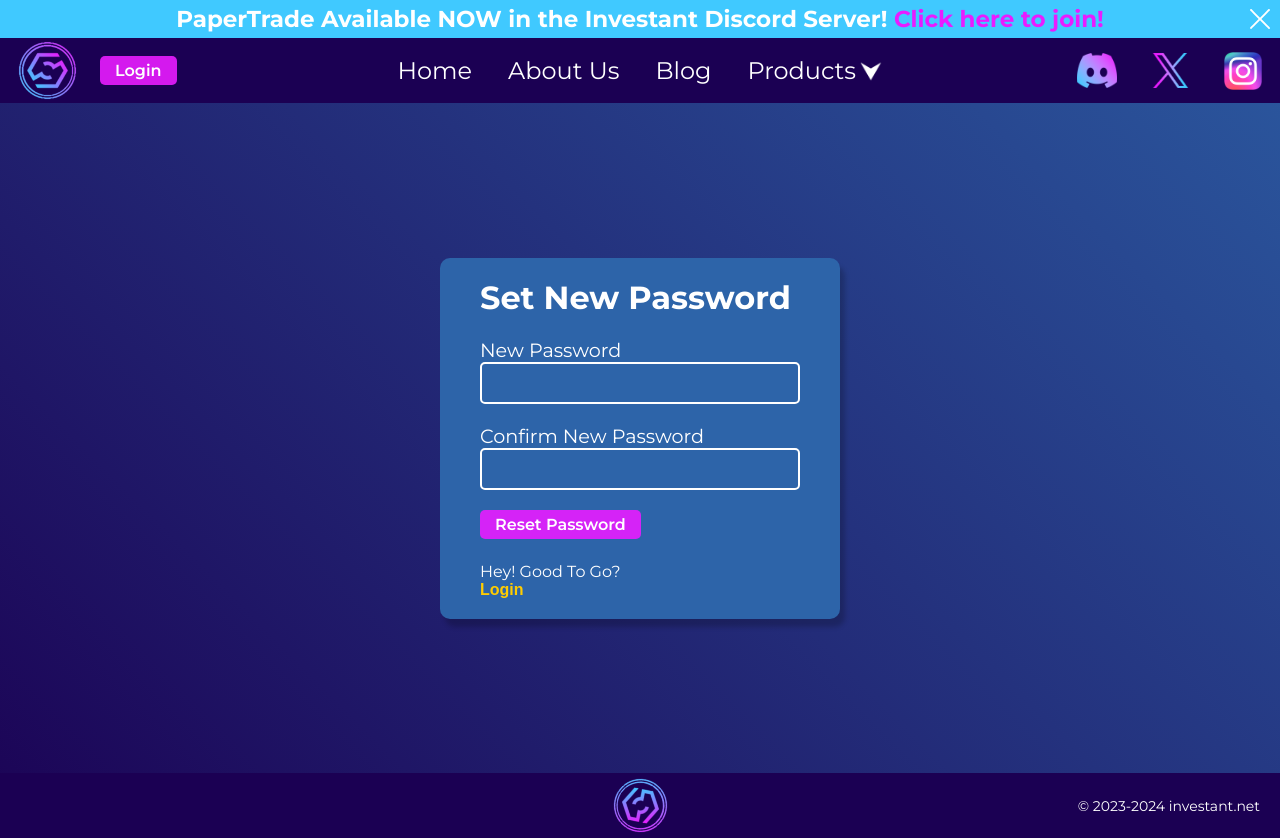
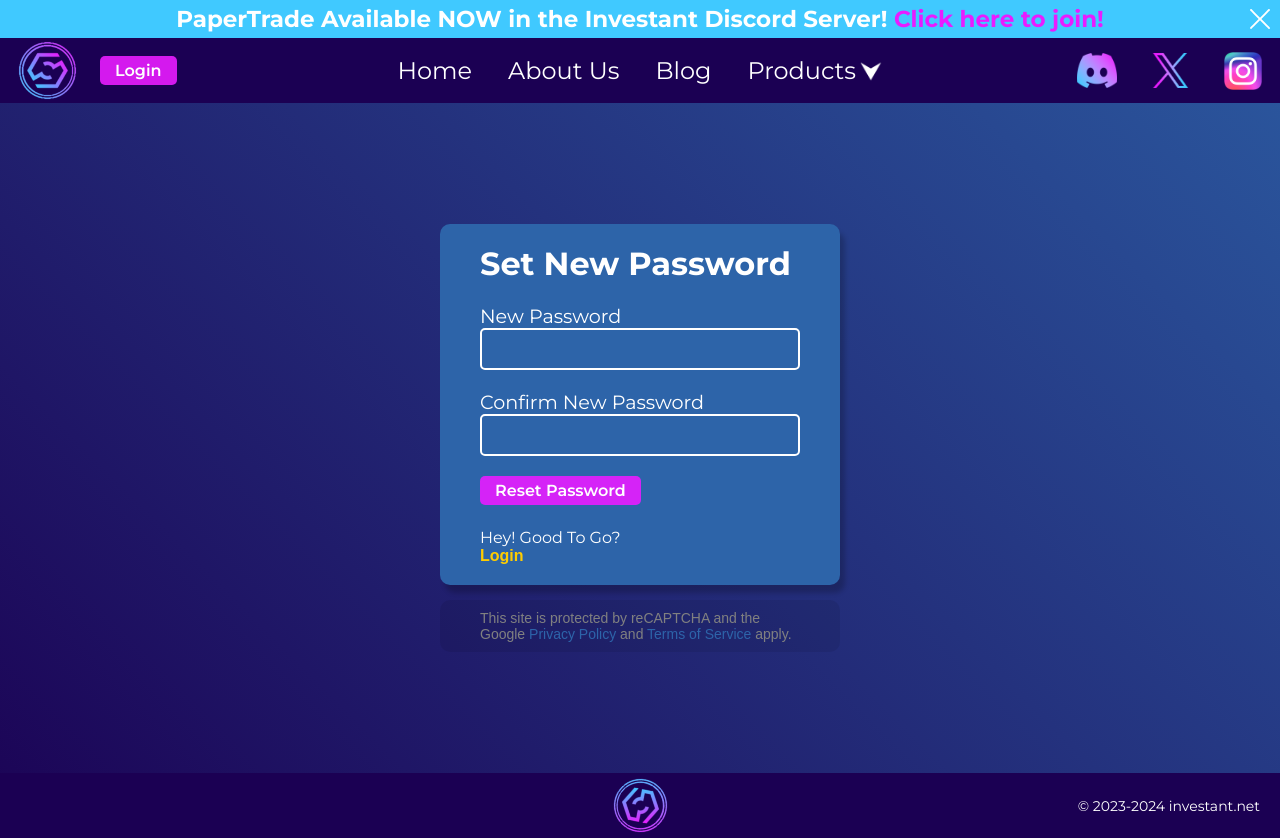
Before and after one commit to SuzerainY/investant-net, a Next.js app: page /recovery/new-password in a window 1280 px wide. Built offline with nearby package versions, Linux system fonts and the light colour scheme; no server answers.

Commit message:
Google reCAPTCHA implemented on all current form flows

```diff
--- a/components/Header/Header.js
+++ b/components/Header/Header.js
@@ -5,10 +5,26 @@ import Image from "next/image";
 import { useInvestantUserAuth } from "@/context/GlobalContext";
 
 export default function Header() {
+
   const router = useRouter();
+  const { userSignedIn, username, clearInvestantUser } = useInvestantUserAuth();
 
-  // Fetch whether or not this user is signed in
-  const { userSignedIn, username, clearInvestantUser } = useInvestantUserAuth();
+  // Mobile menu references
+  const mobileMenuContainer = useRef(null);
+  const mobileMenu = useRef(null);
+  const mobileMenuButtonOpen = useRef(null);
+  const mobileMenuButtonClose = useRef(null);
+  const mobileMenuProductsDropdown = useRef(null);
+
+  //Mobile menu state
+  const [showProductsDropdown, setShowProductsDropdown] = useState(false);
+  const handleShowProductsDropdownClick = () => {
+    if (!showProductsDropdown) {
+      setShowProductsDropdown(true);
+    } else {
+      setShowProductsDropdown(false);
+    }
+  };
 
   // Route to product sections if navigated to via header
   const handleProductClick = (productId) => {
@@ -26,23 +42,6 @@ export default function Header() {
           if (productSection) {productSection.scrollIntoView({ behavior: 'smooth' });}
         }, 100);
       });
-    }
-  };
-
-  // Mobile menu references
-  const mobileMenuContainer = useRef(null);
-  const mobileMenu = useRef(null);
-  const mobileMenuButtonOpen = useRef(null);
-  const mobileMenuButtonClose = useRef(null);
-  const mobileMenuProductsDropdown = useRef(null);
-
-  //Mobile menu state
-  const [showProductsDropdown, setShowProductsDropdown] = useState(false);
-  const handleShowProductsDropdownClick = () => {
-    if (!showProductsDropdown) {
-      setShowProductsDropdown(true);
-    } else {
-      setShowProductsDropdown(false);
     }
   };
 
--- a/my_modules/authenticationhelp.js
+++ b/my_modules/authenticationhelp.js
@@ -28,7 +28,6 @@ export const verifyGoogleRecaptcha = async (token) => {
             body: JSON.stringify({ token })
         });
         const googleRecaptchaData = await googleRecaptchaResponse.json();
-        console.log(`Google reCaptcha Score: ${googleRecaptchaData.score}`);
         if (googleRecaptchaData.success === true && googleRecaptchaData.score > 0.5) {return true;}
         return false;
     } catch (error) {return false;}
--- a/pages/recovery/new-password.js
+++ b/pages/recovery/new-password.js
@@ -2,16 +2,27 @@ import { useEffect, useState } from 'react';
 import { useRouter } from 'next/router';
 import Link from 'next/link';
 import DefaultLayout from "@/layouts/DefaultLayout";
-import { isValidPassword } from '@/my_modules/authenticationhelp';
+import { googleRecaptchaSiteKey, verifyGoogleRecaptcha, isValidPassword } from '@/my_modules/authenticationhelp';
 import { STRAPIurl } from '@/my_modules/bloghelp';
 
 export default function NewPassword() {
+
     const router = useRouter();
     const [userCode, setUserCode] = useState('');
     const [newPassword, setNewPassword] = useState('');
     const [confirmNewPassword, setConfirmNewPassword] = useState('');
     const [error, setError] = useState('');
     const [info, setInfo] = useState('');
+
+    useEffect(() => {
+        const loadGoogleRecaptcha = () => {
+            const googleRecaptchaScript = document.createElement('script');
+            googleRecaptchaScript.src = `https://www.google.com/recaptcha/api.js?render=${googleRecaptchaSiteKey}`;
+            googleRecaptchaScript.async = true;
+            googleRecaptchaScript.defer = true;
+            document.body.appendChild(googleRecaptchaScript);
+        }; loadGoogleRecaptcha();
+    }, []);
 
     useEffect(() => {
         if (router.isReady) {
@@ -36,7 +47,15 @@ export default function NewPassword() {
             return;
         }
 
+        grecaptcha.ready(() => {
+            grecaptcha.execute(googleRecaptchaSiteKey, { action: 'investantWebUserForgotPasswordSetNewPasswordFormSubmission' }).then(async (token) => {
                 try {
+                    // Google Recaptcha Verification
+                    if (await verifyGoogleRecaptcha(token) !== true) {
+                        setError('We Believe You Are A Bot. Please Contact Us If The Issue Persists.');
+                        return;
+                    }
+
                     const response = await fetch(`${STRAPIurl}/api/auth/reset-password`, {
                         method: 'POST',
                         headers: {
@@ -52,13 +71,15 @@ export default function NewPassword() {
 
                     setInfo('New Password Set! Feel Free To Leave This Page!');
                 } catch (error) {setError('Something Went Wrong. Please Contact Us If The Issue Persists.');}
+            });
+        });
     };
 
     return (
         <>
             <DefaultLayout>
                 <div className="login-form-wrapper">
-                    <div className="login-form-container">
+                    <section className="login-form-container">
                         <div className="login-form-title"><h1>Set New Password</h1></div>
                         <form className="login-form" onSubmit={handleNewPassword}>
                             <div className="login-form-row">
@@ -95,7 +116,14 @@ export default function NewPassword() {
                                 </Link>
                             </div>
                         </div>
-                    </div>
+                    </section>
+                    <section className="login-page-google-recaptcha-disclaimer-tag">
+                        <p>
+                            This site is protected by reCAPTCHA and the Google
+                            <a href="https://policies.google.com/privacy"> Privacy Policy</a> and
+                            <a href="https://policies.google.com/terms"> Terms of Service</a> apply.
+                        </p>
+                    </section>
                 </div>
             </DefaultLayout>
         </>
--- a/styles/base/_base.scss
+++ b/styles/base/_base.scss
@@ -15,9 +15,9 @@ body {
   box-sizing: border-box;
 }
 
-.no-scroll {
-  overflow: hidden;
-}
+.grecaptcha-badge { visibility: hidden; }
+
+.no-scroll { overflow: hidden; }
 
 @media screen and (max-width: 1079px)  {
 
--- a/styles/pages/_login.scss
+++ b/styles/pages/_login.scss
@@ -3,6 +3,7 @@ $login-form-tablet-side-padding: 20px;
 
 .login-form-wrapper {
     display: flex;
+    flex-direction: column;
     justify-content: center;
     align-items: center;
     min-height: calc(100svh - 130px);
@@ -168,6 +169,22 @@ $login-form-tablet-side-padding: 20px;
             }
         }
     }
+
+    .login-page-google-recaptcha-disclaimer-tag {
+        position: relative;
+        display: flex;
+        margin-top: 15px;
+        padding: 10px $login-form-desktop-side-padding;
+        border-radius: 10px;
+        width: 400px;
+        background-color: rgba(0, 0, 0, 0.075);
+        p {
+            font-family: sans-serif;
+            font-size: 14px;
+            color: $light-grey;
+        }
+        a {text-decoration: none; color: $dark-blue}
+    }
 }
 
 @media screen and (max-width: 1199px) {
@@ -187,5 +204,9 @@ $login-form-tablet-side-padding: 20px;
                 right: $login-form-tablet-side-padding;
             }
         }
+        .login-page-google-recaptcha-disclaimer-tag {
+            width: 350px;
+            padding: 10px $login-form-tablet-side-padding;
+        }
     }
 }
```
Also changed, not shown: pages/login.js (+13 -5 lines), pages/recovery/forgot-password.js (+32 -6 lines). Lines whose indentation alone changed are shown as unchanged.
